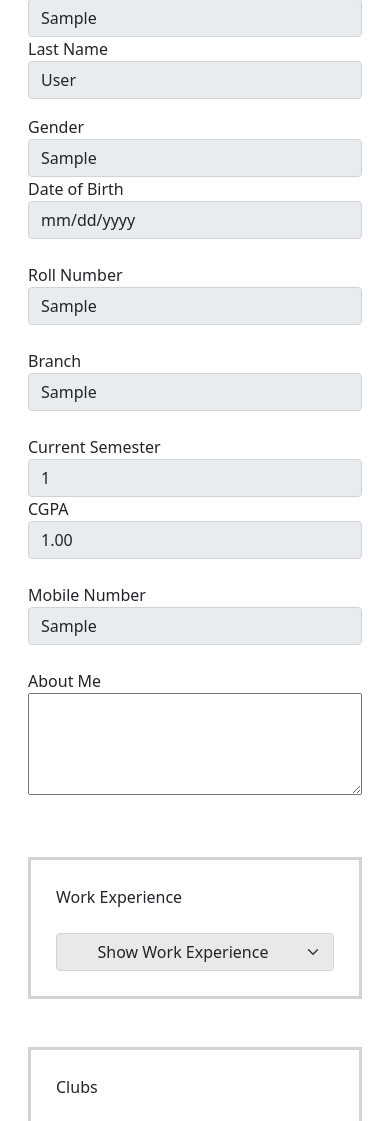
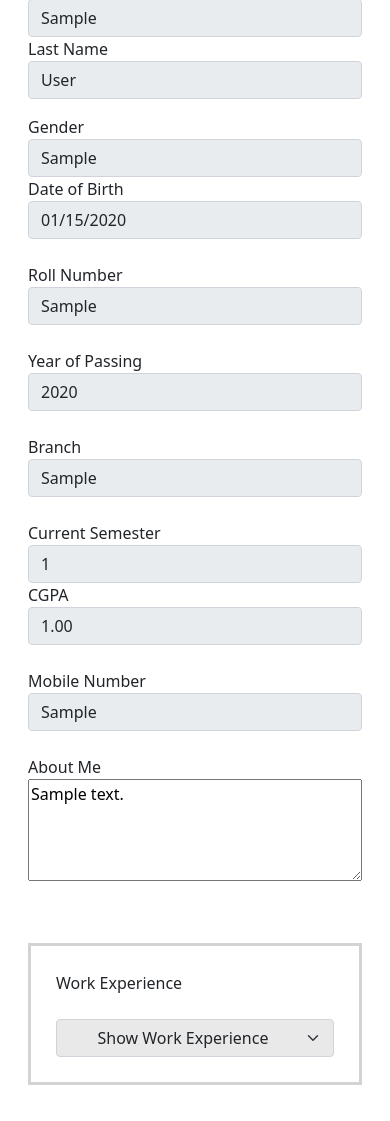
Before and after one commit to swetha-thomas/IT254_NITKLinkedIn, a Django app: page /student/profile/ in a window 390 px wide. Shown: the part 677-1798 px from the top of the page. Run offline with Django 4.2, Linux system fonts and the light colour scheme; a user stored in the database is signed in; tables that the repository leaves empty hold one stand-in row (values such as "Sample post").

Commit message:
Completed Student Edit Profile

```diff
--- a/NITK_LINKEDIN/student/admin.py
+++ b/NITK_LINKEDIN/student/admin.py
@@ -9,13 +9,13 @@ class StudentModelAdminConfig(admin.ModelAdmin):
   list_display = ('username', 'first_name', 'last_name','year_of_pass_out', 'profile_pic')
 
   fieldsets = (
-    (None, {'fields': ('user', 'first_name', 'last_name', 'gender', 'dob', 'roll_no', 'branch', 'semester', 'cgpa', 'contact', 'year_of_pass_out', 'profile_pic')}),
+    (None, {'fields': ('user', 'first_name', 'last_name', 'gender', 'dob', 'roll_no', 'branch', 'semester', 'cgpa', 'contact', 'year_of_pass_out', 'aboutme' 'profile_pic')}),
   )
 
   add_fieldsets = (
     (None, {
       'classes' : ('wide',),
-      'fields' : ('user', 'first_name', 'last_name', 'gender', 'dob', 'roll_no', 'branch', 'semester', 'cgpa', 'contact', 'year_of_pass_out', 'profile_pic'),
+      'fields' : ('user', 'first_name', 'last_name', 'gender', 'dob', 'roll_no', 'branch', 'semester', 'cgpa', 'contact', 'year_of_pass_out', 'aboutme' 'profile_pic'),
       }),
   )
 
--- a/NITK_LINKEDIN/student/models.py
+++ b/NITK_LINKEDIN/student/models.py
@@ -18,6 +18,7 @@ class Student(models.Model):
   cgpa = models.DecimalField(max_digits=3, decimal_places=2, blank=True, null=True, default=0.0)
   contact = models.CharField(max_length=15, default="+910000000000")
   year_of_pass_out = models.IntegerField(blank=True, null=True, default=2000)
+  aboutme = models.TextField(max_length=15, blank=True, null=True)
   profile_pic = models.ImageField(upload_to='student_profile_uploads/', blank=True, default="default_student_profile.jpeg")
 
   def image_tag(self):
--- a/NITK_LINKEDIN/student/views.py
+++ b/NITK_LINKEDIN/student/views.py
@@ -37,11 +37,16 @@ def studentJob(request):
   return render(request, "student_jobs.html", {'jobs' : filtered_jobs, 'first_name':student.first_name, 'last_name':student.last_name})
 
 def studentProfile(request):
-  student=Student.objects.get(user=request.user)
+  student = Student.objects.get(user=request.user)
+  exp = WorkExperience.objects.all().filter(user=request.user)
+  clubs = Clubs.objects.all().filter(user=request.user)
+  skills = Skills.objects.all().filter(user=request.user)
+  education = Education.objects.all().filter(user=request.user)
+  courses = Courses.objects.all().filter(user=request.user)
   return render(request, 'view_mystudent_profile.html',
       {'first_name':student.first_name, 'last_name':student.last_name, 'gender':student.gender, 'dob':student.dob, 'roll_no':student.roll_no,
-      'branch': student.branch, 'semester':student.semester, 'cgpa': student.cgpa,
-      'contact_no': student.contact})
+      'branch': student.branch, 'semester':student.semester, 'cgpa': student.cgpa, 'contact_no': student.contact, 'yop': student.year_of_pass_out, 'desc': student.aboutme, 'exp':exp, 'clubs':clubs,
+      'skills':skills, 'edu':education, 'courses': courses})
 
 
 def studentEditProfile(request):
@@ -53,17 +58,22 @@ def studentEditProfile(request):
     semester = request.POST["semester"]
     cgpa = request.POST["cgpa"]
     contact_no = request.POST["contact"]
+    yop = request.POST["yop"]
+    aboutme = request.POST["aboutme"]
 
-
-    Student.objects.filter(user=request.user).update(gender=gender, dob=dob, roll_no=roll_no, branch=branch, semester=semester, cgpa=cgpa, contact=contact_no)
+    Student.objects.filter(user=request.user).update(gender=gender, dob=dob, roll_no=roll_no, branch=branch, semester=semester, cgpa=cgpa, contact=contact_no, year_of_pass_out=yop, aboutme=aboutme)
     return redirect('studentProfile')
 
   elif request.method == 'GET':
-    student=Student.objects.get(user=request.user)
-    exp=WorkExperience.objects.all().filter(user=request.user)
+    student = Student.objects.get(user=request.user)
+    exp = WorkExperience.objects.all().filter(user=request.user)
+    clubs = Clubs.objects.all().filter(user=request.user)
+    skills = Skills.objects.all().filter(user=request.user)
+    education = Education.objects.all().filter(user=request.user)
+    courses = Courses.objects.all().filter(user=request.user)
     branch_list=["Chemical Engineering","Civil Engineering","Computer Science and Engineering","Electrical and Electronics Engineering","Electronics and Communication Engineering","Information Technology","Mechanical Engineering","Metallurgical and Materials Engineering","Mining Engineering"]
-    if student.branch==None:
-      branch_selected = " --Please select an option --"
+    if student.branch=='':
+      branch_selected = ""
       branch_list.insert(0,branch_selected)
     else:
       branch_selected = student.branch
@@ -73,7 +83,7 @@ def studentEditProfile(request):
     return render(request, 'edit_mystudent_profile.html',
       {'first_name':student.first_name, 'last_name':student.last_name, 'gender':student.gender, 'dob':student.dob, 'roll_no':student.roll_no,
       'branch': student.branch, 'semester':student.semester, 'cgpa': student.cgpa,
-      'contact_no': student.contact, 'branch_list':branch_list,'exp':exp})
+      'contact_no': student.contact, 'yop':student.year_of_pass_out, 'desc':student.aboutme, 'branch_list':branch_list, 'exp':exp, 'clubs':clubs, 'skills':skills, 'edu':education, 'courses': courses})
 
 
 
@@ -86,7 +96,6 @@ def studentAddExp(request):
     start_date = request.POST["start"]
     end_date = request.POST["end"]
     work_exp = WorkExperience(user=request.user, role=role, company=company, location=location, employment_type=employment_type, start_date=start_date, end_date=end_date)
-    print(work_exp)
     work_exp.save()
     return redirect('studentEditProfile')
 
--- a/NITK_LINKEDIN/templates/view_mystudent_profile.html
+++ b/NITK_LINKEDIN/templates/view_mystudent_profile.html
@@ -77,11 +77,15 @@
                             </div>
                             <div class="col-md-6">
                                 <label class="labels">Date of Birth</label><br>
-                                <input type="date" id="dob" name="dob" class="form-control" value="{{dob}}" readonly><br>
+                                <input type="date" id="dob" name="dob" class="form-control" value="{{ dob | date:'Y-m-d' }}" readonly><br>
                             </div>
-                            <div class="col-md-12">
+                            <div class="col-md-6">
                                 <label class="labels">Roll Number</label>
                                 <input type="text" class="form-control" value="{{roll_no}}" readonly><br>
+                            </div>
+                            <div class="col-md-6">
+                                <label class="labels">Year of Passing</label><br>
+                                <input type="number" id="yop" name="yop" class="form-control" value="{{ yop }}" readonly><br>
                             </div>
                             <div class="col-md-12">
                                 <label class="labels">Branch</label><br>
@@ -103,7 +107,7 @@
                         </div>
                         <br>
                         <label class="labels">About Me</label>
-                        <textarea id="aboutme" name="aboutme" rows="4" style="box-sizing: border-box; width: 100%;" value="{{desc}}" readonly></textarea>
+                        <textarea id="aboutme" name="aboutme" rows="4" style="box-sizing: border-box; width: 100%;"  readonly>{{ desc }}</textarea>
                     </div>
                 </div>
 
@@ -118,29 +122,16 @@
                             <br>
                             <button id="expbutton" onclick="myFunction_experience();" class="form-select" style="background-color: rgb(233, 233, 233);">Show  Work Experience</button>
                             <div id="experience" style="display: none">
+                                {% for row in exp %}
                                 <div class="d-flex flex-row mt-3">
                                   <div class="ml-1">
-                                        <span class="font-weight-bold d-block">{{role}}</span>
-                                        <span class="d-block text-black-50 labels">{{company}} ({{location}})</span>
-                                        <span class="d-block text-black-50 labels">{{start_date}} - {{end_date}}</span>
+                                    <span class="font-weight-bold d-block">{{row.role}}</span>
+                                    <span class="d-block text-black-50 labels">{{row.company}} ({{row.location}})</span>
+                                    <span class="d-block text-black-50 labels">{{row.start_date}} -- {{row.end_date}}</span>
                                   </div>
                                 </div>
                                 <hr>
-                                <div class="d-flex flex-row mt-3">
-                                    <div class="ml-1">
-                                        <span class="font-weight-bold d-block">{{role}}</span>
-                                        <span class="d-block text-black-50 labels">{{company}} ({{location}})</span>
-                                        <span class="d-block text-black-50 labels">{{start_date}} - {{end_date}}</span>
-                                    </div>
-                                </div>
-                                <hr>
-                                <div class="d-flex flex-row mt-3">
-                                    <div class="ml-1">
-                                        <span class="font-weight-bold d-block">{{role}}</span>
-                                        <span class="d-block text-black-50 labels">{{company}} ({{location}})</span>
-                                        <span class="d-block text-black-50 labels">{{start_date}} - {{end_date}}</span>
-                                    </div>
-                                </div>
+                                {% endfor %}
                             </div>
                         </div>
                         <br><br>
@@ -153,29 +144,16 @@
                             <br>
                             <button id="clubbutton" onclick="myFunction_club();" class="form-select" style="background-color: rgb(233, 233, 233);">Show  Clubs</button>
                             <div id="club" style="display: None;">
+                                {% for row in clubs %}
                                 <div class="d-flex flex-row mt-3">
                                   <div class="ml-1">
-                                        <span class="font-weight-bold d-block">{{role}}</span>
-                                        <span class="d-block text-black-50 labels">{{club_name}}</span>
-                                        <span class="d-block text-black-50 labels">{{start_date}} - {{end_date}}</span>
+                                    <span class="font-weight-bold d-block">{{row.role}}</span>
+                                    <span class="d-block text-black-50 labels">{{row.club_name}}</span>
+                                    <span class="d-block text-black-50 labels">{{row.start_date}} - {{row.end_date}}</span>
                                   </div>
                                 </div>
                                 <hr>
-                                <div class="d-flex flex-row mt-3">
-                                    <div class="ml-1">
-                                        <span class="font-weight-bold d-block">{{role}}</span>
-                                        <span class="d-block text-black-50 labels">{{club_name}}</span>
-                                        <span class="d-block text-black-50 labels">{{start_date}} - {{end_date}}</span>
-                                    </div>
-                                </div>
-                                <hr>
-                                <div class="d-flex flex-row mt-3">
-                                    <div class="ml-1">
-                                        <span class="font-weight-bold d-block">{{role}}</span>
-                                        <span class="d-block text-black-50 labels">{{club_name}}</span>
-                                        <span class="d-block text-black-50 labels">{{start_date}} - {{end_date}}</span>
-                                    </div>
-                                </div>
+                              {% endfor %}
                               </div>
                         </div>
                         <br><br>
@@ -188,23 +166,14 @@
                         <br>
                         <button id="skillbutton" onclick="myFunction_skills();" class="form-select" style="background-color: rgb(233, 233, 233);">Show  Skills</button>
                         <div id="skill" style="display: None;">
+                            {% for row in skills %}
                             <div class="d-flex flex-row mt-3">
                                 <div class="ml-1">
-                                    <span class="font-weight-bold d-block">{{skill}}</span>
+                                  <span class="font-weight-bold d-block">{{row.skill}}</span>
                                 </div>
                             </div>
                             <hr>
-                            <div class="d-flex flex-row mt-3">
-                                <div class="ml-1">
-                                    <span class="font-weight-bold d-block">{{skill}}</span>
-                                </div>
-                            </div>
-                            <hr>
-                            <div class="d-flex flex-row mt-3">
-                                <div class="ml-1">
-                                    <span class="font-weight-bold d-block">{{skill}}</span>
-                                </div>
-                            </div>
+                            {% endfor %}
                           </div>
                     </div>
                     <br><br>
@@ -217,29 +186,16 @@
                             <br>
                             <button id="edubutton" onclick="myFunction_edu();" class="form-select" style="background-color: rgb(233, 233, 233);">Show  Education</button>
                             <div id="edu" style="display: None;">
+                                {% for row in edu %}
                                 <div class="d-flex flex-row mt-3">
                                   <div class="ml-1">
-                                        <span class="font-weight-bold d-block">{{institute}}</span>
-                                        <span class="d-block text-black-50 labels">{{degree}}</span>
-                                        <span class="d-block text-black-50 labels">{{start_date}} - {{end_date}}</span>
+                                    <span class="font-weight-bold d-block">{{row.institute}}</span>
+                                    <span class="d-block text-black-50 labels">{{row.degree}}</span>
+                                    <span class="d-block text-black-50 labels">{{row.start_date}} -- {{row.end_date}}</span>
                                   </div>
                                 </div>
                                 <hr>
-                                <div class="d-flex flex-row mt-3">
-                                    <div class="ml-1">
-                                        <span class="font-weight-bold d-block">{{institute}}</span>
-                                        <span class="d-block text-black-50 labels">{{degree}}</span>
-                                        <span class="d-block text-black-50 labels">{{start_date}} - {{end_date}}</span>
-                                    </div>
-                                </div>
-                                <hr>
-                                <div class="d-flex flex-row mt-3">
-                                    <div class="ml-1">
-                                        <span class="font-weight-bold d-block">{{institute}}</span>
-                                        <span class="d-block text-black-50 labels">{{degree}}</span>
-                                        <span class="d-block text-black-50 labels">{{start_date}} - {{end_date}}</span>
-                                    </div>
-                                </div>
+                                {% endfor %}
                               </div>
                         </div>
                         <br><br>
@@ -252,29 +208,16 @@
                             <br>
                             <button id="course_button" onclick="myFunction_courses();" class="form-select" style="background-color: rgb(233, 233, 233);">Show  Courses and Certifications</button>
                             <div id="course" style="display: None;">
+                                {% for row in courses %}
                                 <div class="d-flex flex-row mt-3">
                                   <div class="ml-1">
-                                        <span class="font-weight-bold d-block">{{name}}</span>
-                                        <span class="d-block text-black-50 labels">{{org_inst}}</span>
-                                        <span class="d-block text-black-50 labels">{{start_date}} - {{end_date}}</span>
+                                    <span class="font-weight-bold d-block">{{row.course_name}}</span>
+                                    <span class="d-block text-black-50 labels">{{row.organization}}</span>
+                                    <span class="d-block text-black-50 labels">{{row.start_date}} -- {{row.end_date}}</span>
                                   </div>
                                 </div>
                                 <hr>
-                                <div class="d-flex flex-row mt-3">
-                                    <div class="ml-1">
-                                        <span class="font-weight-bold d-block">{{name}}</span>
-                                        <span class="d-block text-black-50 labels">{{org_inst}}</span>
-                                        <span class="d-block text-black-50 labels">{{start_date}} - {{end_date}}</span>
-                                    </div>
-                                </div>
-                                <hr>
-                                <div class="d-flex flex-row mt-3">
-                                    <div class="ml-1">
-                                        <span class="font-weight-bold d-block">{{name}}</span>
-                                        <span class="d-block text-black-50 labels">{{org_inst}}</span>
-                                        <span class="d-block text-black-50 labels">{{start_date}} - {{end_date}}</span>
-                                    </div>
-                                </div>
+                                {% endfor %}
                               </div>
                         </div>
                     </div>
@@ -285,5 +228,6 @@
     <footer class="page-footer">
         Developed by: Advaith, Swetha &amp; Akheel ©
     </footer>
-    <script src="../static/javascript/edit_profile.js"></script>
+    <script src="{% static 'javascript/edit_profile.js' %}"></script>
+
 </html>
```
Also changed, not shown: NITK_LINKEDIN/templates/edit_mystudent_profile.html (+13 -9 lines), NITK_LINKEDIN/student/migrations/0002_student_aboutme.py (added). Lines whose indentation alone changed are shown as unchanged.
